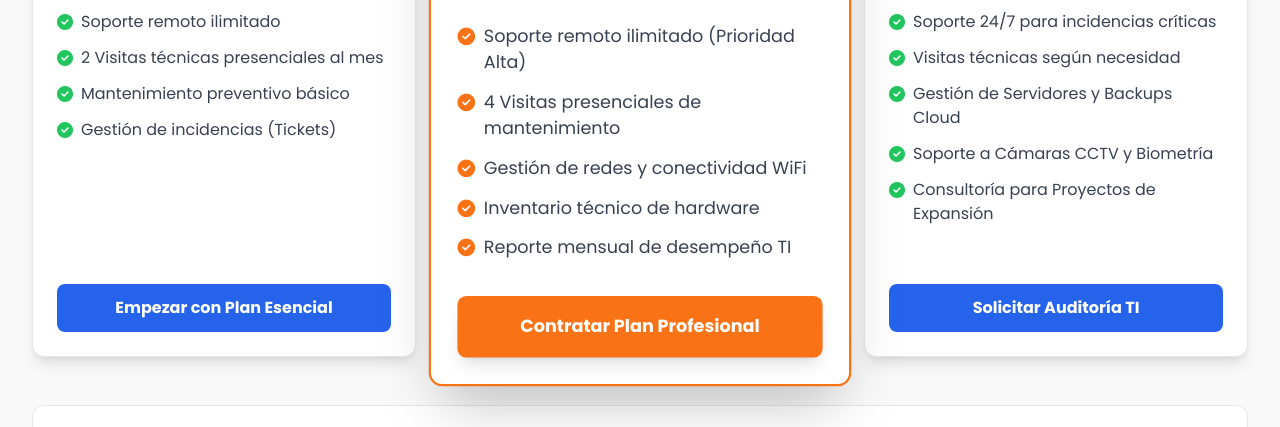
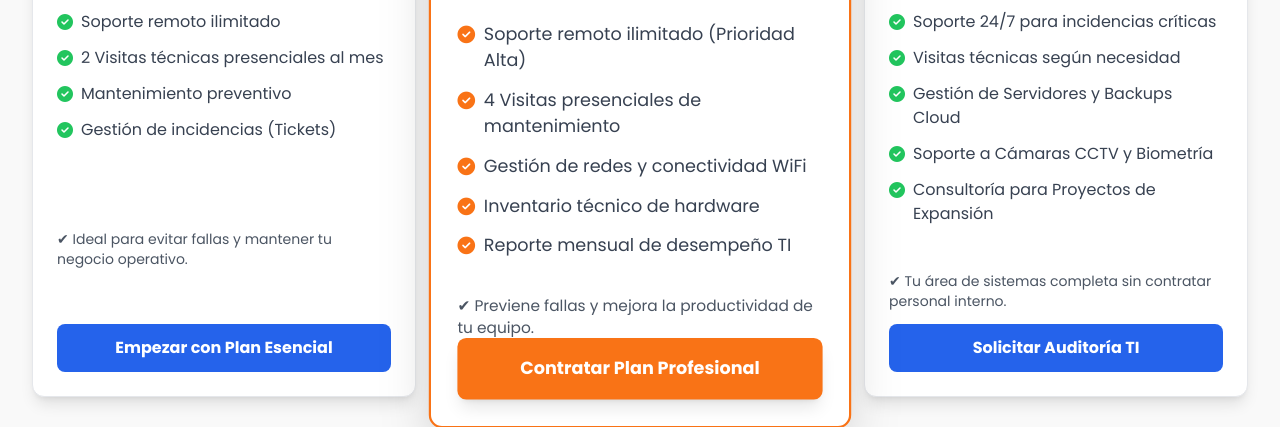
Before and after one commit to JLVO/webesva, an Astro site: page / in a window 1280 px wide. Shown: the part 5204-5631 px from the top of the page. Built offline with nearby package versions, Linux system fonts and the light colour scheme; Astro itself is replaced by a stand-in of ours.

Commit message:
Modificación en la seccion de planes

```diff
--- a/src/pages/index.astro
+++ b/src/pages/index.astro
@@ -690,10 +690,13 @@ import Blog from "../components/Blog.astro";
           <ul class="space-y-3 text-gray-700 mb-8">
             <li class="flex items-start"><i class="fas fa-check-circle text-green-500 mt-1 mr-2"></i> Soporte remoto ilimitado</li>
             <li class="flex items-start"><i class="fas fa-check-circle text-green-500 mt-1 mr-2"></i> 2 Visitas técnicas presenciales al mes</li>
-            <li class="flex items-start"><i class="fas fa-check-circle text-green-500 mt-1 mr-2"></i> Mantenimiento preventivo básico</li>
+            <li class="flex items-start"><i class="fas fa-check-circle text-green-500 mt-1 mr-2"></i> Mantenimiento preventivo</li>
             <li class="flex items-start"><i class="fas fa-check-circle text-green-500 mt-1 mr-2"></i> Gestión de incidencias (Tickets)</li>
           </ul>
         </div>
+        <p class="text-gray-600 text-sm">
+            ✔ Ideal para evitar fallas y mantener tu negocio operativo.
+          </p>
         <a href="https://wa.me/51985834886?text=Hola%20ESVA%2C%20estoy%20interesado%20en%20el%20Plan%20Esencial%20para%20mi%20negocio.%20Tengo%20entre%201%20a%205%20equipos."
            target="_blank"
            class="block w-full text-center bg-blue-600 hover:bg-blue-700 text-white font-bold py-3 px-6 rounded-lg transition-all">
@@ -723,6 +726,11 @@ import Blog from "../components/Blog.astro";
             <li class="flex items-start"><i class="fas fa-check-circle text-orange-500 mt-1 mr-2"></i> Reporte mensual de desempeño TI</li>
           </ul>
         </div>
+
+         <p class="text-gray-600 text-sm">
+            ✔ Previene fallas y mejora la productividad de tu equipo.
+          </p>
+
         <a href="https://wa.me/51985834886?text=Hola%20ESVA%2C%20requiero%20el%20Plan%20Profesional.%20Necesitamos%20un%20soporte%20m%C3%A1s%20robusto%20para%20nuestros%20equipos%20y%20red."
            target="_blank"
            class="block w-full text-center bg-orange-500 hover:bg-orange-600 text-white font-bold py-4 px-6 rounded-lg transition-all shadow-lg">
@@ -751,6 +759,12 @@ import Blog from "../components/Blog.astro";
             <li class="flex items-start"><i class="fas fa-check-circle text-green-500 mt-1 mr-2"></i> Consultoría para Proyectos de Expansión</li>
           </ul>
         </div>
+
+<p class="text-gray-600 text-sm">
+            ✔ Tu área de sistemas completa sin contratar personal interno.
+          </p>
+
+
         <a href="https://wa.me/51985834886?text=Hola%20ESVA%2C%20buscamos%20un%20Outsourcing%20Total.%20Tenemos%20servidores%20y%20una%20infraestructura%20grande%20que%20gestionar."
            target="_blank"
            class="block w-full text-center bg-blue-600 hover:bg-blue-700 text-white font-bold py-3 px-6 rounded-lg transition-all">
@@ -771,10 +785,6 @@ import Blog from "../components/Blog.astro";
     </div>
   </div>
 </section>
-
-
-
-
 
 <Blog/>
 
```
